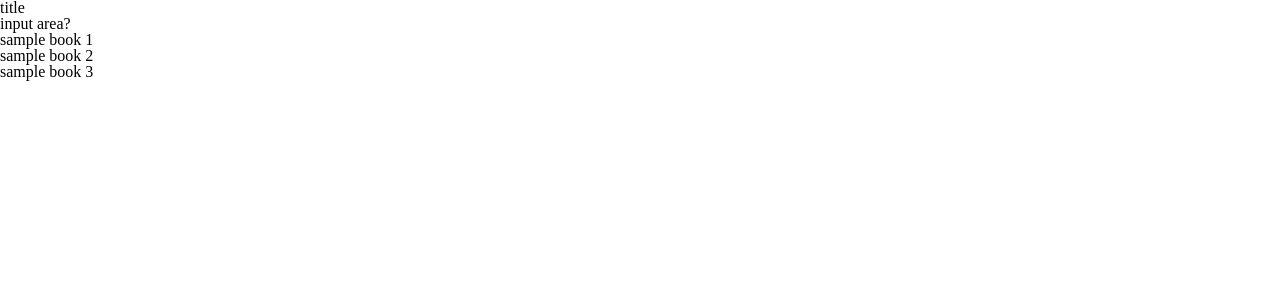
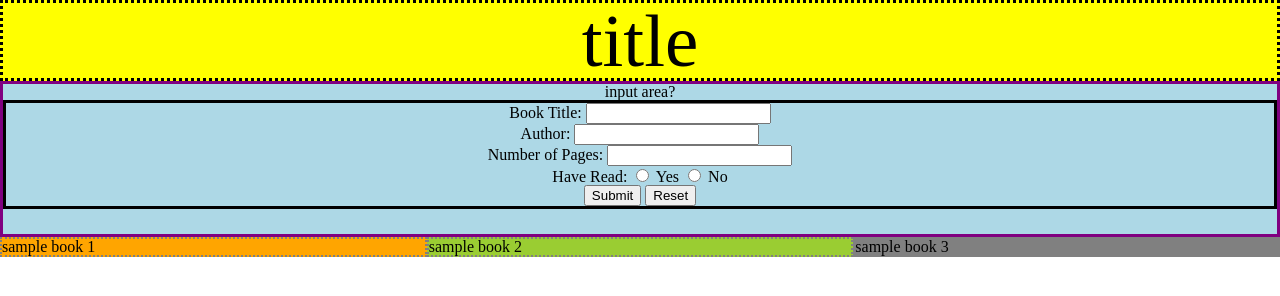
Before and after one commit to gomizilla/library, a plain HTML site: page index.html in a window 1280 px wide. Drawn offline with Linux system fonts and the light colour scheme.

Commit message:
Add files via upload
Made basic layout for project. Color added for easier visuals.

```diff
--- a/index.html
+++ b/index.html
@@ -7,22 +7,37 @@
     <title>Document</title>
 </head>
 <body>
-    <h1>title</h1>
-    <div>
+    <h1 id="title">title</h1>
+    <div id="input">
         input area?
+        <div id="bookinfocontainer">
+            <form method="GET" id="bookform">
+                Book Title: <input type="text" name="bookname"> <br>
+                Author: <input type="text" name="author"> <br>
+                Number of Pages: <input type="text" name="numofpages"> <br>
+                Have Read:
+                <input type="radio" name="haveread"> Yes
+                <input type="radio" name="haveread"> No <br>
+                <input type="submit" value="Submit">
+                <input type="reset">
+            </form>
+        </div>
     </div>
 
-    <div>
+    <div id="book-container">
+        <div id="sample1" class="book">
         sample book 1
+        </div>
+
+        <div id="sample2" class="book">
+            sample book 2
+        </div>
+
+        <div id="sample3" class="book">
+            sample book 3
+        </div>
     </div>
 
-    <div>
-        sample book 2
-    </div>
-
-    <div>
-        sample book 3
-    </div>
 
     <script src="javascript.js"></script>
 </body>
--- a/style.css
+++ b/style.css
@@ -46,3 +46,50 @@ table {
 	border-collapse: collapse;
 	border-spacing: 0;
 }
+
+#title {
+	background: yellow;
+	border: black dotted 3px;
+	text-align: center;
+	font-size: 75px;
+	height: 75px;
+
+}
+
+#input {
+	background: lightblue;
+	border: purple solid 3px;
+	text-align: center;
+	height: 150px;
+}
+
+form {
+	border: black solid 3px;
+}
+
+#book-container {
+	display: grid;
+	grid-template-columns: 1fr 1fr 1fr;
+	grid-template-rows: auto;
+	background: lightgreen;
+	/* text-align: center; */
+	/* justify-items: center; */
+
+}
+
+.book {
+	border: gray dotted 2px;
+	/* justify-self: center; */
+}
+
+#sample1 {
+	background: orange;
+}
+
+#sample2 {
+	background: yellowgreen;
+}
+
+#sample3 {
+	background: gray;
+}
```
